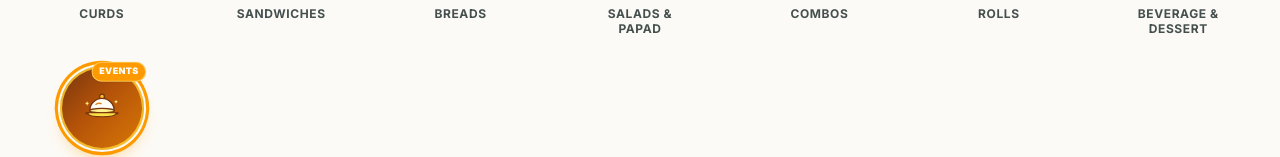
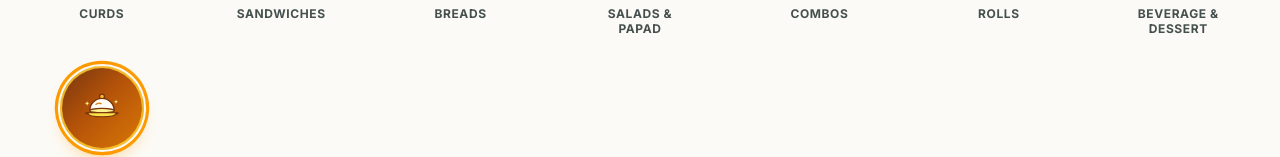
Before and after one commit to pradhuman-neologicx/Raj-Havelli, a Next.js app: page /menu in a window 1280 px wide. Shown: the part 398-555 px from the top of the page. Built offline with nearby package versions, Linux system fonts and the light colour scheme; a web font is replaced by a local one.

Commit message:
event remove

```diff
--- a/src/app/menu/page.tsx
+++ b/src/app/menu/page.tsx
@@ -1110,11 +1110,7 @@ function getCategoryIcon(title: string) {
           stroke="#78350f"
           strokeWidth="1.3"
         />
-        <path
-          d="M17 20c2-2 4-2 6-1"
-          stroke="#d97706"
-          strokeWidth="1.3"
-        />
+        <path d="M17 20c2-2 4-2 6-1" stroke="#d97706" strokeWidth="1.3" />
         {/* Sparkle 1 */}
         <path
           d="M7 16l1 1.8 1.8 1-1.8 1-1 1.8-1-1.8-1.8-1 1.8-1z"
@@ -1496,10 +1492,6 @@ export default function MenuList() {
                       "linear-gradient(135deg, #78350f 0%, #b45309 45%, #d97706 100%)",
                   }}
                 >
-                  {/* "Events" Highlight Pill Badge */}
-                  <span className="absolute -top-1.5 -right-1 px-1.5 py-0.5 text-[8.5px] font-black uppercase tracking-wider rounded-full bg-amber-500 text-white shadow-xs border border-amber-200/60">
-                    Events
-                  </span>
                   {getCategoryIcon("banquet")}
                 </div>
                 <span
```
